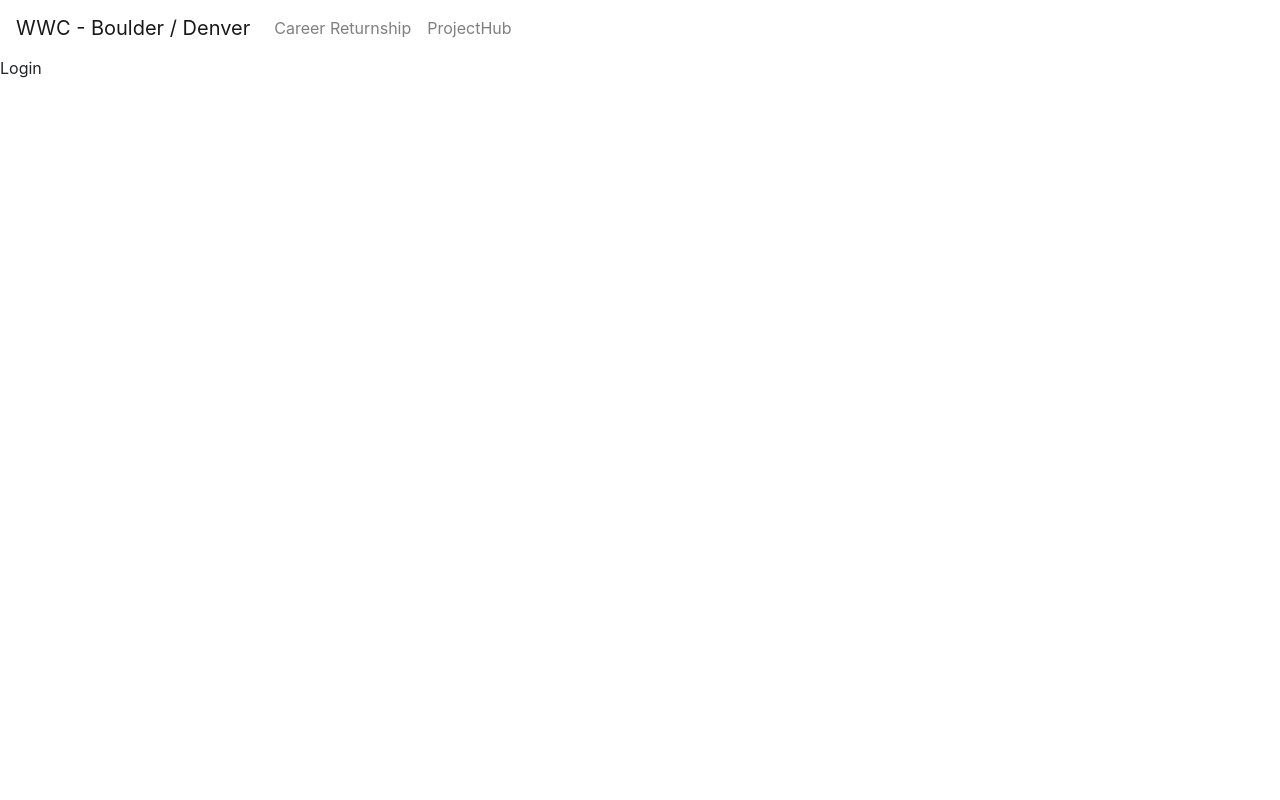
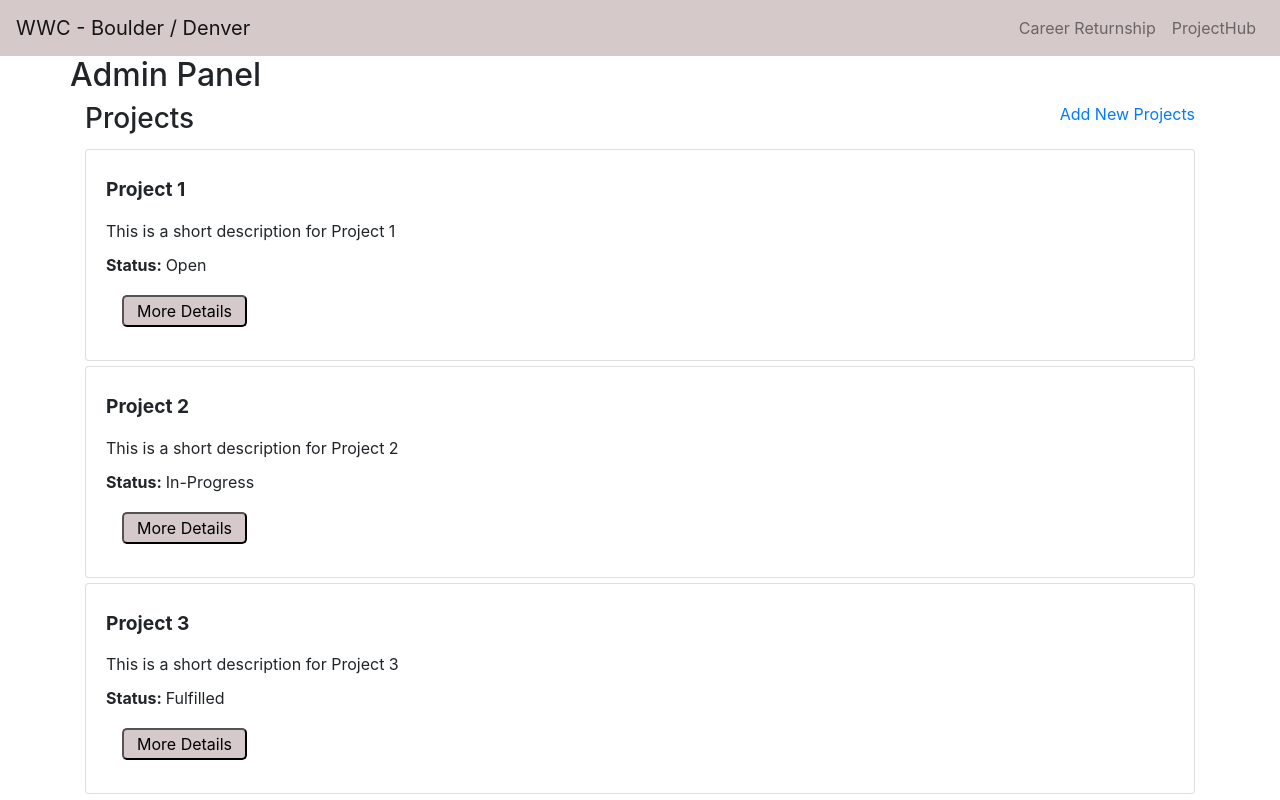
Before and after one commit to women-who-software/returnship-project-voting, a React (Create React App) app in the folder client/: page /login in a window 1280 px wide. Built offline with nearby package versions, Linux system fonts and the light colour scheme.

Commit message:
feature(AdminPage): Add to Admin component
- Add projects into Admin page
- Update header links and styling

```diff
--- a/client/src/Components/AdminPage/AdminPage.js
+++ b/client/src/Components/AdminPage/AdminPage.js
@@ -1,11 +1,56 @@
-import React from 'react'
+// Import React Packages
+import React, { useContext } from 'react'
 import Header from '../Header/Header'
+import { GlobalContext } from '../../Context/GlobalContext'
+
+// Import ReactBootstrap Components
+import Container from 'react-bootstrap/Container'
+import Row from 'react-bootstrap/Row'
+import Col from 'react-bootstrap/Col'
+import Nav from 'react-bootstrap/Nav'
 
 export default function AdminPage() {
+  //?? TODO - Move `project` into a separate component
+  const { projects } = useContext(GlobalContext)
+
+  const getProjects = projects.map(projects => (
+    <div className='projects__items-project card' key={projects.project_id}>
+      <div className='projects__items-project-name'>
+        {projects.project_name}
+      </div>
+      <div className='projects__items-short-desc'>{projects.short_desc}</div>
+      <div className='projects__items-status'>
+        <span className='strong'>Status: </span>
+        {projects.status}
+      </div>
+      <div className='projects__items-more'>
+        <Nav.Link to={`/projects/${projects.project_id}`}>
+          <button className='small-button'>More Details</button>
+        </Nav.Link>
+      </div>
+    </div>
+  ))
   return (
     <>
       <Header />
-      <section className='login'>Login</section>
+      <section className='admin'>
+        <Container>
+          <Row>
+            <h2>Admin Panel</h2>
+          </Row>
+          <Row>
+            <Col>
+              <h3>Projects</h3>
+            </Col>
+            <Col className='d-flex justify-content-end'>
+              <a href=''>Add New Projects</a>
+            </Col>
+          </Row>
+          <Row>
+            <Col>{getProjects}</Col>
+          </Row>
+        </Container>
+      </section>
     </>
   )
 }
--- a/client/src/Components/Header/Header.js
+++ b/client/src/Components/Header/Header.js
@@ -12,10 +12,14 @@ export default function Header() {
       <Navbar expand='lg' id='header'>
         <Navbar.Brand href='/'>WWC - Boulder / Denver</Navbar.Brand>
         <Navbar.Toggle aria-controls='basic-navbar-nav' />
-        <Navbar.Collapse id='basic-navbar-nav'>
-          <Nav className='mr-auto'>
-            <Nav.Link href='#home'>Career Returnship</Nav.Link>
-            <Nav.Link href='/projects'>ProjectHub</Nav.Link>
+        <Navbar.Collapse id='basic-navbar-nav' className='justify-content-end'>
+          <Nav className=''>
+            <Nav.Link href='/' className='header-link'>
+              Career Returnship
+            </Nav.Link>
+            <Nav.Link href='/projects' className='header-link'>
+              ProjectHub
+            </Nav.Link>
           </Nav>
         </Navbar.Collapse>
       </Navbar>
--- a/client/src/Components/Projects/Projects.js
+++ b/client/src/Components/Projects/Projects.js
@@ -1,34 +1,37 @@
-import React, { useContext } from "react";
-import Nav from "../Nav/Nav";
-import { NavLink } from "react-router-dom";
-import { GlobalContext } from "../../Context/GlobalContext";
+import React, { useContext } from 'react'
+import Nav from '../Nav/Nav'
+import { NavLink } from 'react-router-dom'
+import { GlobalContext } from '../../Context/GlobalContext'
 
 export default function Projects() {
-  const { projects } = useContext(GlobalContext);
+  //?? TODO - Move `project` into a separate component
+  const { projects } = useContext(GlobalContext)
 
-  const getProjects = projects.map((projects) => (
-    <div className="projects__items-project card" key={projects.project_id}>
-      <div className="projects__items-project-name">{projects.project_name}</div>
-      <div className="projects__items-short-desc">{projects.short_desc}</div>
-      <div className="projects__items-status">
-        <span className="strong">Status: </span>
+  const getProjects = projects.map(projects => (
+    <div className='projects__items-project card' key={projects.project_id}>
+      <div className='projects__items-project-name'>
+        {projects.project_name}
+      </div>
+      <div className='projects__items-short-desc'>{projects.short_desc}</div>
+      <div className='projects__items-status'>
+        <span className='strong'>Status: </span>
         {projects.status}
       </div>
-      <div className="projects__items-more">
+      <div className='projects__items-more'>
         <NavLink to={`/projects/${projects.project_id}`}>
-          <button className="small-button">More Details</button>
+          <button className='small-button'>More Details</button>
         </NavLink>
       </div>
     </div>
-  ));
+  ))
 
   return (
     <>
       <Nav />
-      <section className="projects">
-        <div className="header">Projects</div>
-        <div className="projects__items">{getProjects}</div>
+      <section className='projects'>
+        <div className='header'>Projects</div>
+        <div className='projects__items'>{getProjects}</div>
       </section>
     </>
-  );
+  )
 }
--- a/client/src/scss/components/_header.scss
+++ b/client/src/scss/components/_header.scss
@@ -1,3 +1,8 @@
 #header {
   background-color: $bg-nav;
+  display: flex;
 }
+.header-link:hover {
+  // color: #42213d !important;
+  color: #683257 !important;
+}
--- a/client/src/scss/components/_index.scss
+++ b/client/src/scss/components/_index.scss
@@ -4,3 +4,4 @@
 @import './projectdetails';
 @import './voting';
 @import './signups';
+@import './header';
```
